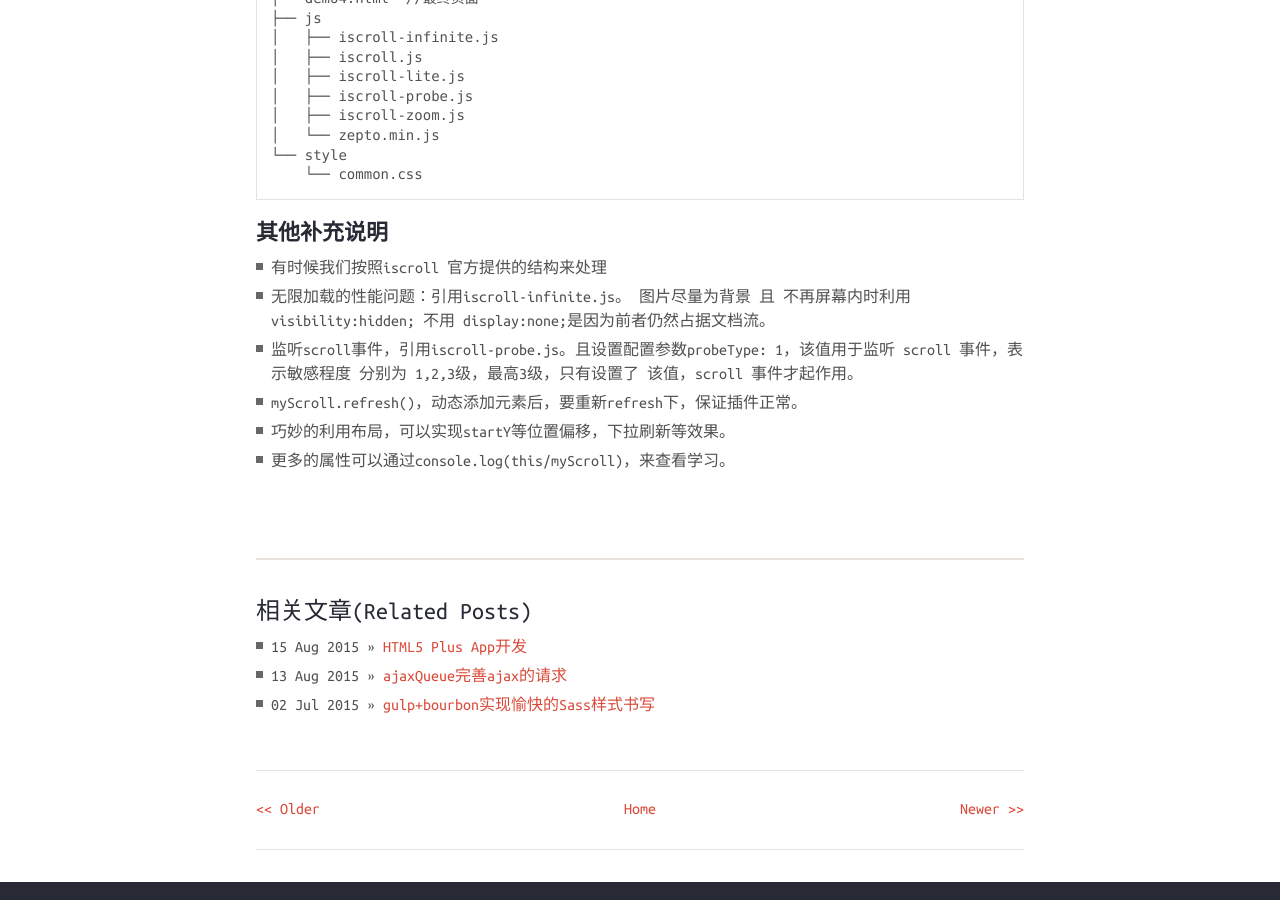
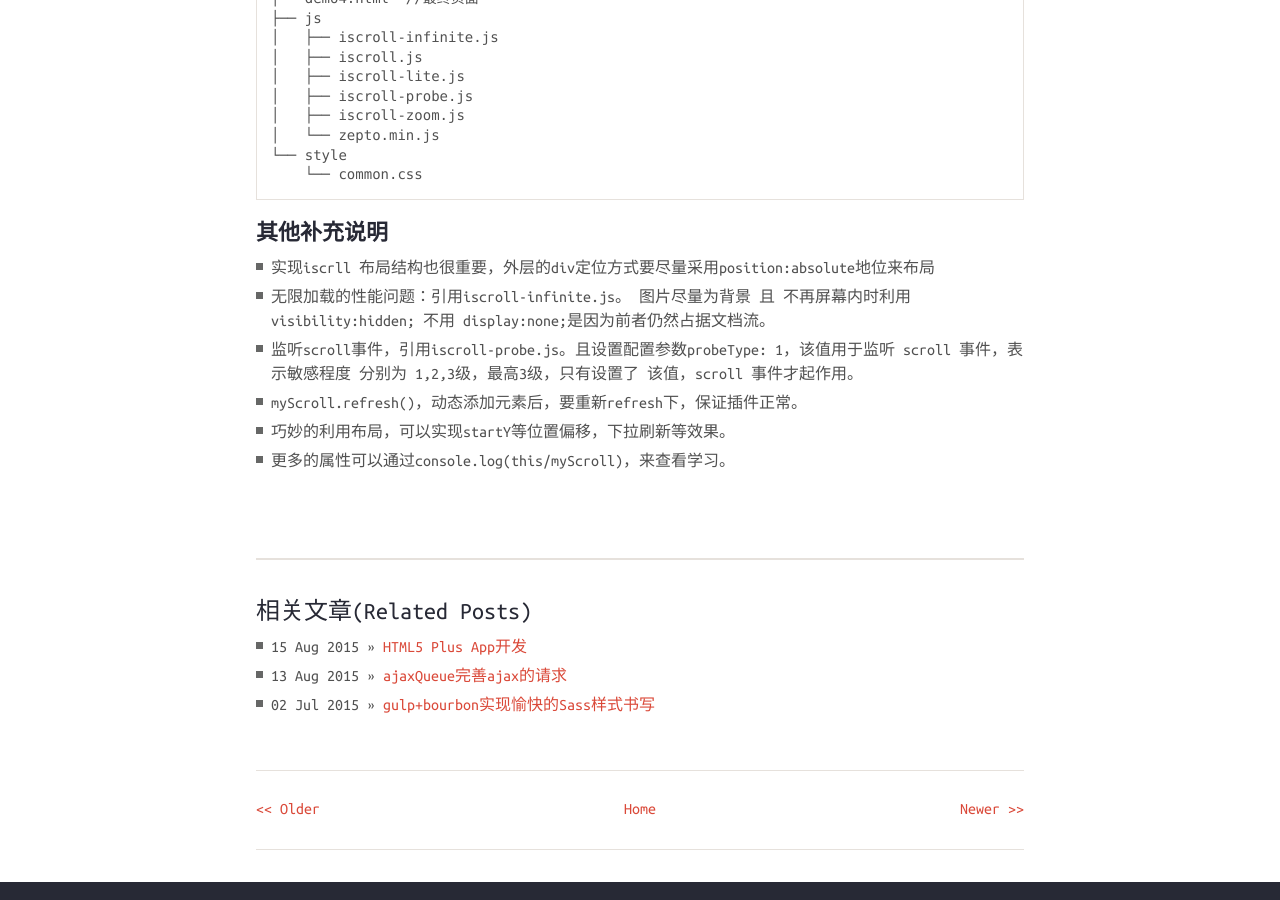
Before and after one commit to CooLNuanfeng/coolnuanfeng.github.com, a Jekyll site: the page built from _posts/2015-7-16-iScroll5.md, in a window 1280 px wide and 900 px high, scrolled down 5074 px. Built offline with Jekyll 4.4.1, drawn with Linux system fonts in a browser that asks for light colours.

Commit message:
2015-08-15

```diff
--- a/_posts/2015-7-16-iScroll5.md
+++ b/_posts/2015-7-16-iScroll5.md
@@ -189,7 +189,7 @@ permalink: iScroll5
 
 #####**其他补充说明**
 
-- 有时候我们按照iscroll 官方提供的结构来处理
+- 实现iscrll 布局结构也很重要，外层的div定位方式要尽量采用position:absolute地位来布局
 - 无限加载的性能问题：引用iscroll-infinite.js。 图片尽量为背景 且 不再屏幕内时利用 visibility:hidden; 不用 display:none;是因为前者仍然占据文档流。
 - 监听scroll事件，引用iscroll-probe.js。且设置配置参数probeType: 1，该值用于监听 scroll 事件，表示敏感程度 分别为 1,2,3级，最高3级，只有设置了 该值，scroll 事件才起作用。
 - myScroll.refresh()，动态添加元素后，要重新refresh下，保证插件正常。
```
